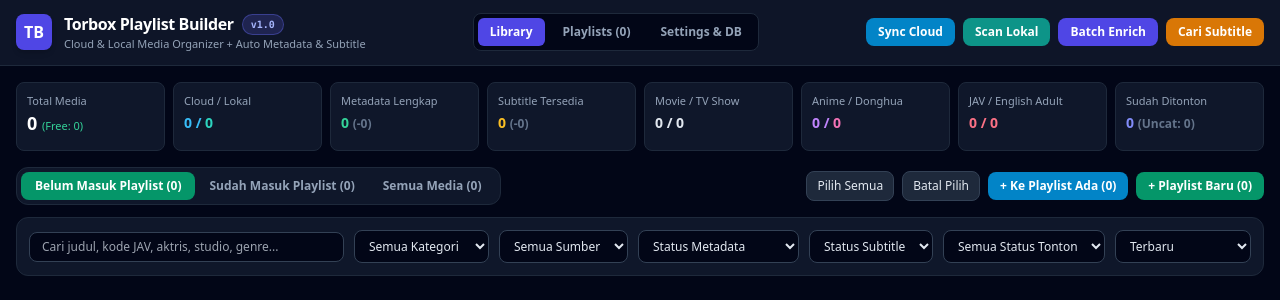
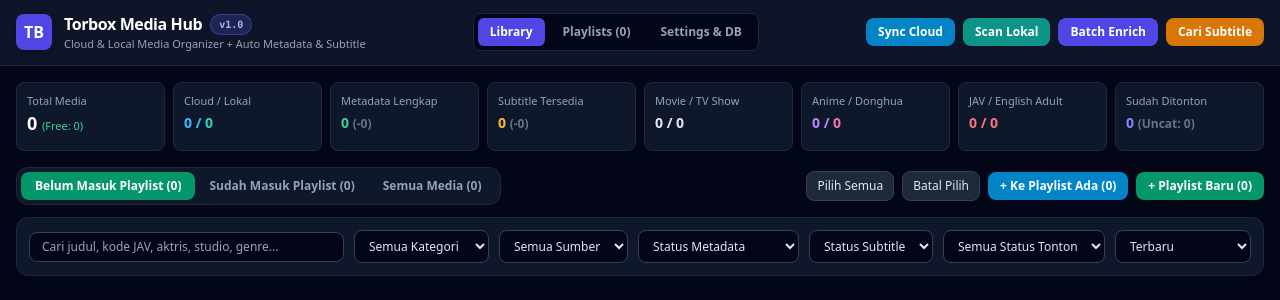
Before and after one commit to rarafashions/TorBoxMediaHub, a Flask app: page / in a window 1280 px wide. Shown: the top 300 px of the page. Run offline with Flask 3, Linux system fonts and the light colour scheme; data that the repository does not hold is empty; some libraries are stand-ins or nearby versions.

Commit message:
Initial release TorBoxMediaHub

```diff
--- a/templates/index.html
+++ b/templates/index.html
@@ -3,7 +3,7 @@
 <head>
   <meta charset="UTF-8" />
   <meta name="viewport" content="width=device-width, initial-scale=1.0" />
-  <title>Torbox Playlist Builder {{ app_version }}</title>
+  <title>Torbox Media Hub {{ app_version }}</title>
   <script src="https://cdn.tailwindcss.com"></script>
   <style>
     ::-webkit-scrollbar { width: 7px; height: 7px; }
@@ -22,7 +22,7 @@
         <div class="w-9 h-9 rounded-lg bg-indigo-600 flex items-center justify-center font-bold text-white shadow-md">TB</div>
         <div>
 		  <div class="flex items-center gap-2">
-            <h1 class="text-base font-bold tracking-tight text-white">Torbox Playlist Builder</h1>
+            <h1 class="text-base font-bold tracking-tight text-white">Torbox Media Hub</h1>
             <span id="app-version-badge" class="px-2 py-0.5 rounded-full text-[10px] font-mono font-bold bg-indigo-500/20 text-indigo-300 border border-indigo-500/40">{{ app_version }}</span>
           </div>
           <p class="text-[11px] text-slate-400">Cloud &amp; Local Media Organizer + Auto Metadata &amp; Subtitle</p>
```
Also changed, not shown: 6 other files.
